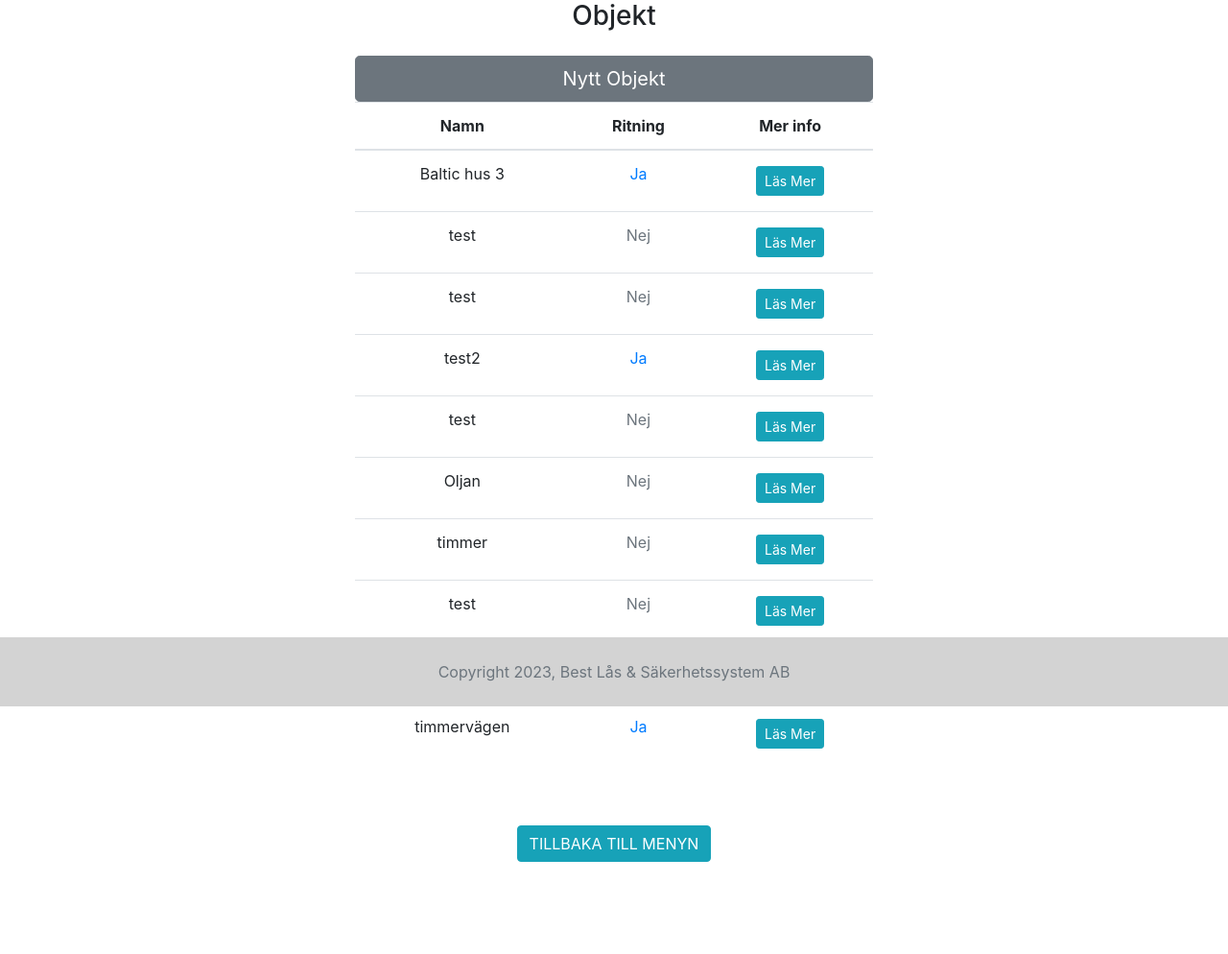
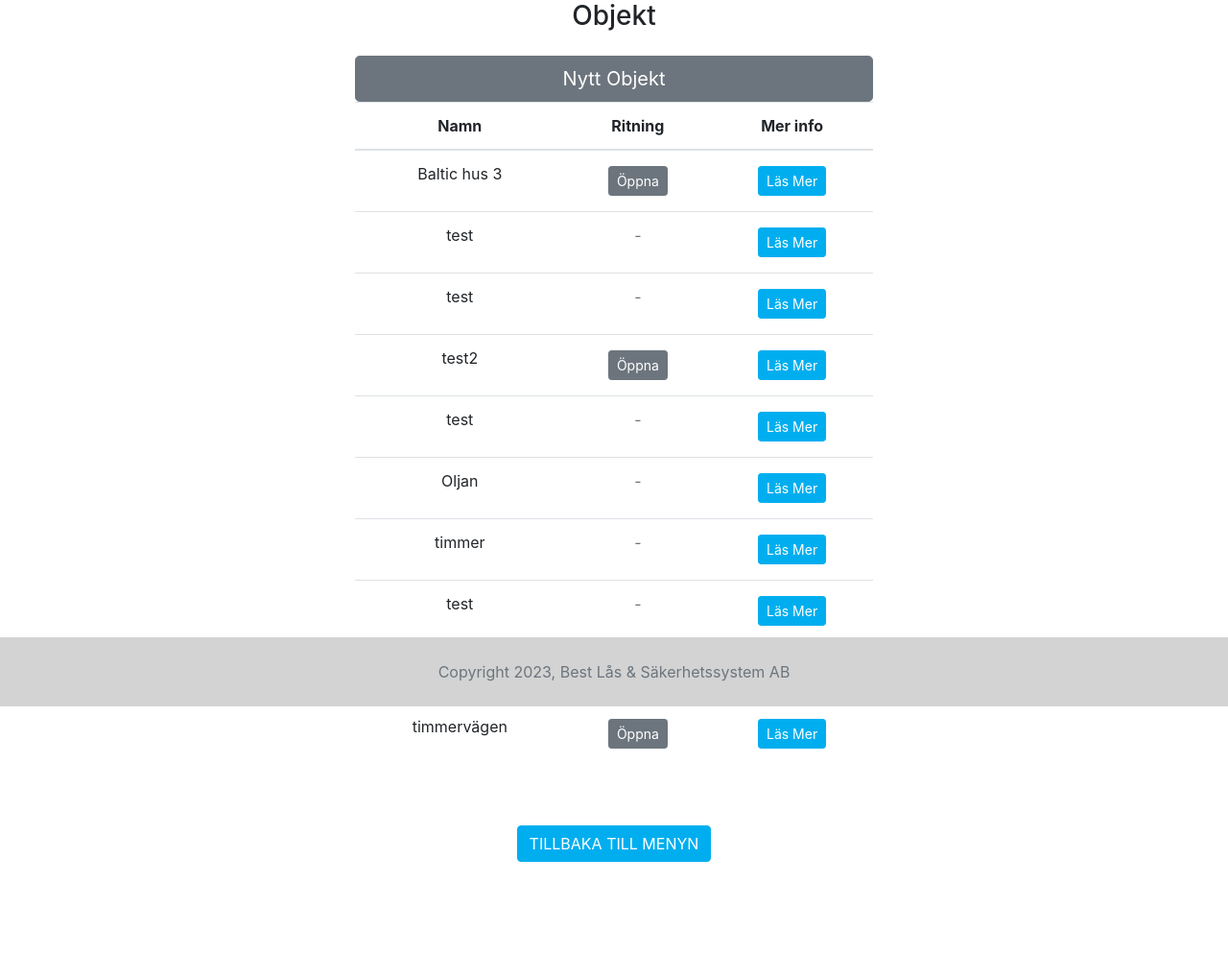
Before and after one commit to spangen87/docu-sign, a Django app: page /forms/objekt/ in a window 1280 px wide. Shown: the part 64-1058 px from the top of the page at 96% size. Run offline with Django 3.2, Linux system fonts and the light colour scheme; data comes from the database, SQL or seed files in the repository; both versions use the stored data as it was after the commit; some libraries are stand-ins or nearby versions.

Commit message:
feat: Change button color on info and some UI changes

```diff
--- a/door_automation_forms/templates/door_automation_forms/objekt.html
+++ b/door_automation_forms/templates/door_automation_forms/objekt.html
@@ -29,9 +29,9 @@
                         <tr>
                             <td>{{ object.name }}</td>
                             {% if object.drawing %}
-                            <td><a href="{{ object.drawing.url }}" target="_blank">Ja</a></td>
+                            <td><a class="btn btn-sm btn-secondary mb-1 mt-1" href="{{ object.drawing.url }}" target="_blank">Öppna</a></td>
                             {% else %}
-                            <td class="text-muted">Nej</td>
+                            <td class="text-muted">-</td>
                             {% endif %}
                             <td><a class="btn btn-info btn-sm mb-1 mt-1" href="{% url 'object_details' object.id %}">Läs
                                     Mer</a></td>
--- a/static/css/base.css
+++ b/static/css/base.css
@@ -1,3 +1,9 @@
 .footer {
     background-color: lightgray;
 }
+
+.btn-info {
+    color: #fff;
+    background-color: #00AEEF;
+    border-color: #00AEEF;
+}
--- a/templates/base.html
+++ b/templates/base.html
@@ -40,7 +40,7 @@
                 aria-controls="navbarCollapse" aria-expanded="false" aria-label="Toggle navigation">
                 <span class="navbar-toggler-icon"></span>
             </button>
-            <div class="navbar-collapse collapse" id="navbarCollapse" style="">
+            <div class="navbar-collapse collapse" id="navbarCollapse">
                 <ul class="navbar-nav mr-auto">
                     <li class="nav-item">
                         <a class="nav-link" href="{% url 'home' %}">Hem</a>
@@ -49,8 +49,9 @@
                         <a class="nav-link dropdown-toggle" href="#" id="dropdown08" data-toggle="dropdown"
                             aria-haspopup="true" aria-expanded="false">Formulär</a>
                         <div class="dropdown-menu" aria-labelledby="dropdown08">
-                            <a class="dropdown-item" href="#">Riskanalys</a>
+                            <a class="dropdown-item disabled" href="#">Riskanalys</a>
                             <a class="dropdown-item" href="{% url 'control_charts' %}">Kontrollscheman</a>
+                            <a class="dropdown-item disabled" href="#">Installationsbeskrivning</a>
                             <a class="dropdown-item" href="{% url 'object' %}">Objekt</a>
                             <div class="dropdown-divider"></div>
                             <a class="dropdown-item" href="{% url 'forms' %}">Alla Formulär</a>
```
Also changed, not shown: db.sqlite3.
